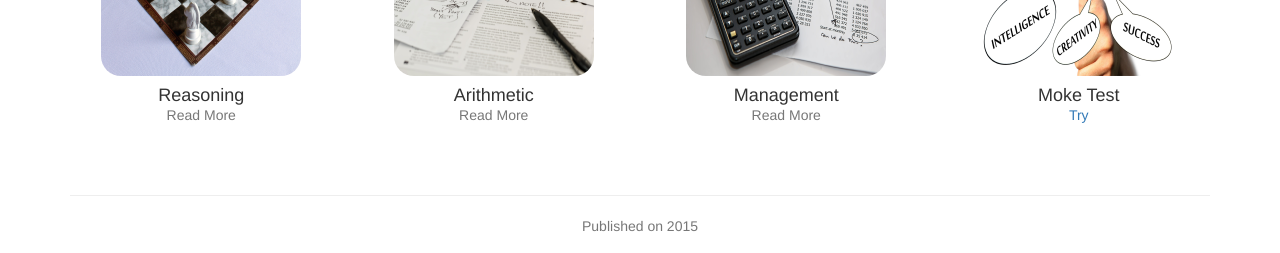
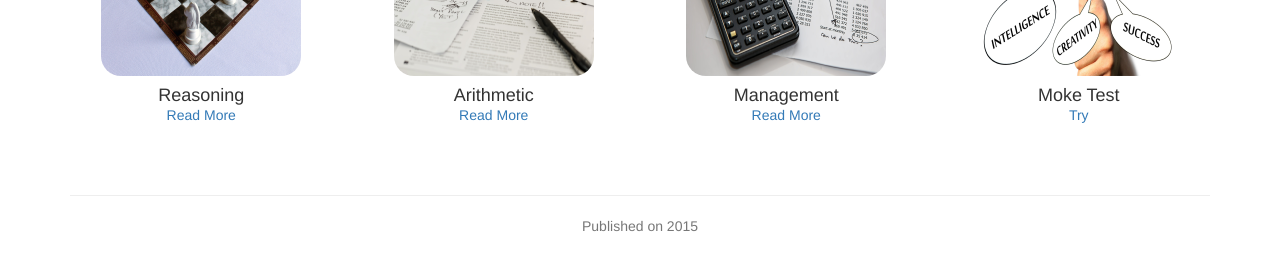
Before and after one commit to management-aptitude/management-aptitude.github.io, a Jekyll site: the page built from index.html, in a window 1280 px wide. Shown: the part 784-1037 px from the top of the page. Built offline with Jekyll 4.4.1, drawn with Linux system fonts in a browser that asks for light colours; nearby versions of some CDN libraries; some web fonts are replaced.

Commit message:
add/modified

```diff
--- /dev/null
+++ b/_posts/2015-05-14-arithmetic.html
@@ -0,0 +1,6 @@
+---
+layout: default
+---
+<div class="container">
+  <h3>Arithmetic</h3>
+</div>
--- a/index.html
+++ b/index.html
@@ -31,7 +31,7 @@
         <div class="carousel-caption">
           <h1>Reasoning</h1>
           <p>Cras justo odio, dapibus ac facilisis in, egestas eget quam. Donec id elit non mi porta gravida at eget metus. Nullam id dolor id nibh ultricies vehicula ut id elit.</p>
-          <p><a class="btn btn-lg btn-primary" href="#" role="button">Read More</a></p>
+          <p><a class="btn btn-lg btn-primary" href="{{ "/2015/05/14/reasoning.html" | prepend:site.url }}" role="button">Read More</a></p>
         </div>
       </div>
     </div>
@@ -41,7 +41,7 @@
         <div class="carousel-caption">
           <h1>Arithmetic</h1>
           <p>Cras justo odio, dapibus ac facilisis in, egestas eget quam. Donec id elit non mi porta gravida at eget metus. Nullam id dolor id nibh ultricies vehicula ut id elit.</p>
-          <p><a class="btn btn-lg btn-primary" href="#" role="button">Read More</a></p>
+          <p><a class="btn btn-lg btn-primary" href="{{ "/2015/05/14/arithmetic.html" | prepend:site.url }}" role="button">Read More</a></p>
         </div>
       </div>
     </div>
@@ -61,24 +61,32 @@
   <h1 class="page-header">Dashboard</h1>
   <div class="row placeholders">
     <div class="col-xs-6 col-sm-3 placeholder">
-      <img src="images/image46133.png" class="img-responsive" alt="Generic placeholder thumbnail">
+      <a href="{{ "/2015/05/14/reasoning.html" | prepend:site.url }}">
+        <img src="images/image46133.png" class="img-responsive" alt="Generic placeholder thumbnail">
+      </a>
       <h4>Reasoning</h4>
-      <span class="text-muted">Read More</a></span>
+      <span class="text-muted"><a href="{{ "/2015/05/14/reasoning.html" | prepend:site.url }}">Read More</a></span>
     </div>
     <div class="col-xs-6 col-sm-3 placeholder">
-      <img src="images/image472395.png" class="img-responsive" alt="Generic placeholder thumbnail">
+      <a href="{{ "/2015/05/14/arithmetic.html" | prepend:site.url }}">
+        <img src="images/image472395.png" class="img-responsive" alt="Generic placeholder thumbnail">
+      </a>
       <h4>Arithmetic</h4>
-      <span class="text-muted">Read More</span>
+      <span class="text-muted"><a href="{{ "/2015/05/14/arithmetic.html" | prepend:site.url }}">Read More</a></span>
     </div>
     <div class="col-xs-6 col-sm-3 placeholder">
-      <img src="images/image4sd909.png" class="img-responsive" alt="Generic placeholder thumbnail">
+      <a href="{{ "/2015/05/14/management.html" | prepend:site.url }}">
+        <img src="images/image4sd909.png" class="img-responsive" alt="Generic placeholder thumbnail">
+      </a>
       <h4>Management</h4>
-      <span class="text-muted">Read More</span>
+      <span class="text-muted"><a href="{{ "/2015/05/14/management.html" | prepend:site.url }}">Read More</a></span>
     </div>
     <div class="col-xs-6 col-sm-3 placeholder">
-      <img src="images/image486xc3.png" class="img-responsive" alt="Generic placeholder thumbnail">
+      <a href="{{ "/2015/05/11/moke.html" | prepend:site.url }}">
+        <img src="images/image486xc3.png" class="img-responsive" alt="Generic placeholder thumbnail">
+      </a>
       <h4>Moke Test</h4>
-      <span class="text-muted"><a href="{{ "/2015/05/11/Sample.html" | prepend:site.url }}">Try</span>
+      <span class="text-muted"><a href="{{ "/2015/05/11/moke.html" | prepend:site.url }}">Try</a></span>
     </div>
   </div>
 </div>
```
Also changed, not shown: _posts/2015-05-14-management.html (added, +7 -0 lines), _posts/2015-05-14-reasoning.html (added, +7 -0 lines), _posts/2015-05-11-moke.html (renamed from _posts/2015-05-11-Sample.html).
